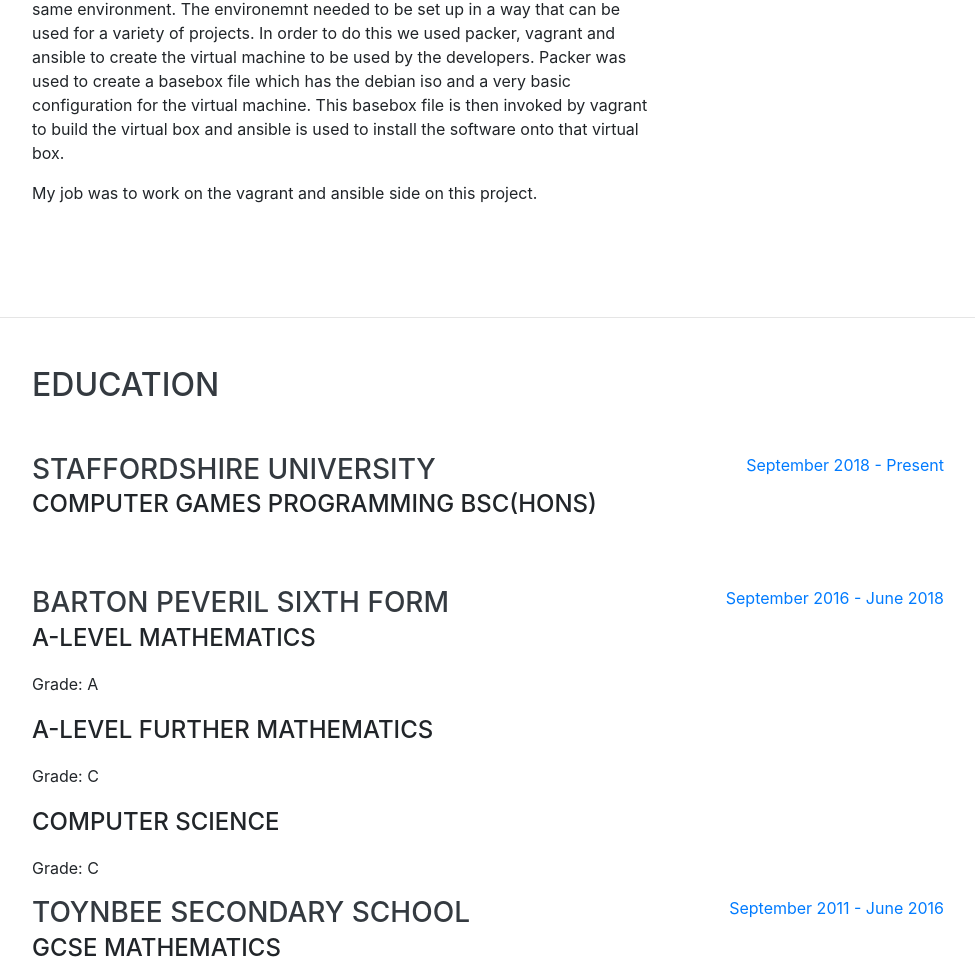
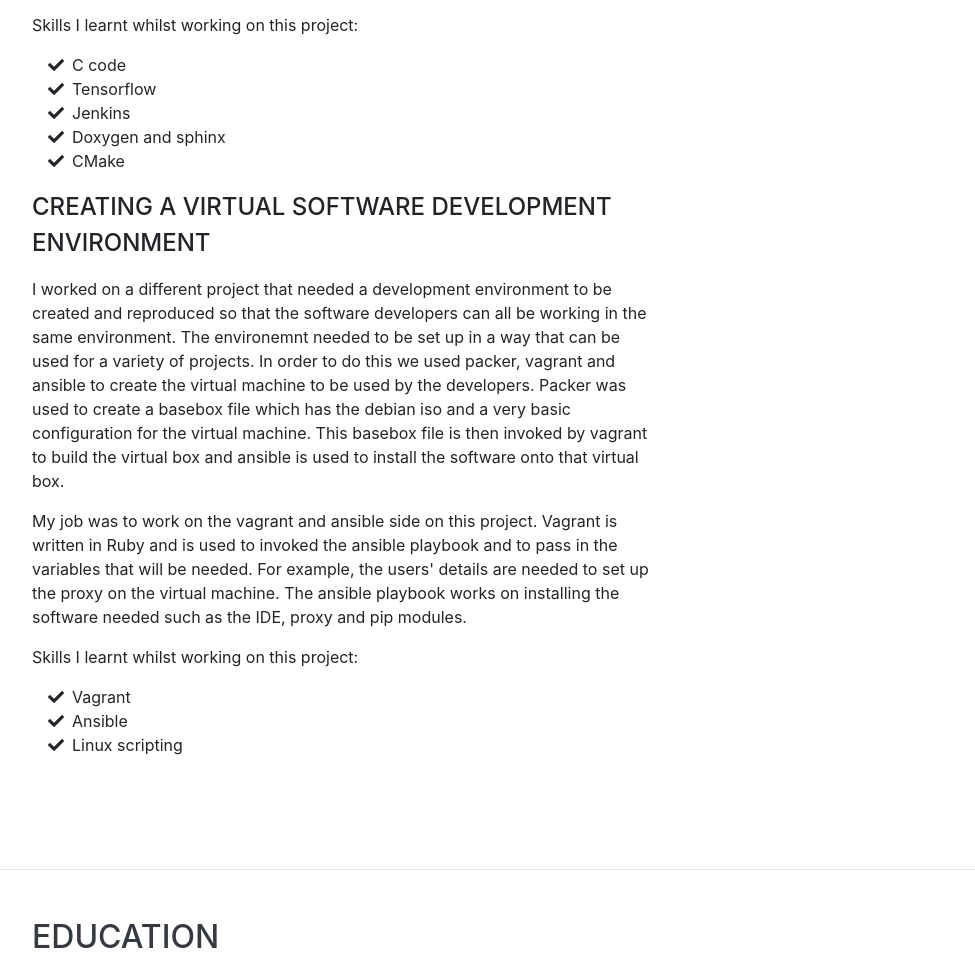
Before and after one commit to NasserKsous/Portfolio, a website with bundled scripts: page index.html in a window 1280 px wide. Shown: the part 5911-6868 px from the top of the page, without its empty margins (288-1263 px from the left). Built offline with nearby package versions, Linux system fonts and the light colour scheme; a web font is replaced by a local one.

Commit message:
finished vsde

```diff
--- a/index.html
+++ b/index.html
@@ -211,6 +211,19 @@
 			The Weather class handled the adding, removing and editting of weather nodes.
 			The weather nodes used the node parameters window of the UserInterface class to set and modify parameters such as position, scale, spawn rate and number of particles per spawn.
 			</p>
+			<p>
+			Skills I learnt whilst working on this project:
+				<ul class="fa-ul mb-0">
+					<li>
+						<i class="fa-li fa fa-check"></i>
+						Unigine coding
+					</li>
+					<li>
+						<i class="fa-li fa fa-check"></i>
+						UI design
+					</li>
+				</ul>
+			</p>
 
 			<div class="subheading mb-3">Neural network library for embedded systems</div>
 			<p>
@@ -223,6 +236,33 @@
 			In order to do all of this, I had to understand every part of the pipeline that was started by my mentor.
 			This meant that I had to learn C code to understand the library, learn python and tensorflow for the creation of the model and learn how to automate this process in a Linux environment.
 			On top of this, I learnt how to automate the process using git and jenkins so that a trained model can be exported.
+			An integral part of the automation was to build and unit test the code using CMake and makefiles.
+			Also, I learnt how to create documentation on the code using both doxygen and sphinx.
+			</p>
+			<p>
+			Skills I learnt whilst working on this project:
+				<ul class="fa-ul mb-0">
+					<li>
+						<i class="fa-li fa fa-check"></i>
+						C code
+					</li>
+					<li>
+						<i class="fa-li fa fa-check"></i>
+						Tensorflow
+					</li>
+					<li>
+						<i class="fa-li fa fa-check"></i>
+						Jenkins
+					</li>
+					<li>
+						<i class="fa-li fa fa-check"></i>
+						Doxygen and sphinx
+					</li>
+					<li>
+						<i class="fa-li fa fa-check"></i>
+						CMake
+					</li>
+				</ul>
 			</p>
 
 			<div class="subheading mb-3">Creating a virtual software development environment</div>
@@ -235,7 +275,27 @@
 			</p>
 			<p>
 			My job was to work on the vagrant and ansible side on this project.
+			Vagrant is written in Ruby and is used to invoked the ansible playbook and to pass in the variables that will be needed.
+			For example, the users' details are needed to set up the proxy on the virtual machine.
+			The ansible playbook works on installing the software needed such as the IDE, proxy and pip modules.
+			</p>
 
+			<p>
+			Skills I learnt whilst working on this project:
+				<ul class="fa-ul mb-0">
+					<li>
+						<i class="fa-li fa fa-check"></i>
+						Vagrant
+					</li>
+					<li>
+						<i class="fa-li fa fa-check"></i>
+						Ansible
+					</li>
+					<li>
+						<i class="fa-li fa fa-check"></i>
+						Linux scripting
+					</li>
+				</ul>
 			</p>
           </div>
           <div class="resume-date text-md-right">
```
